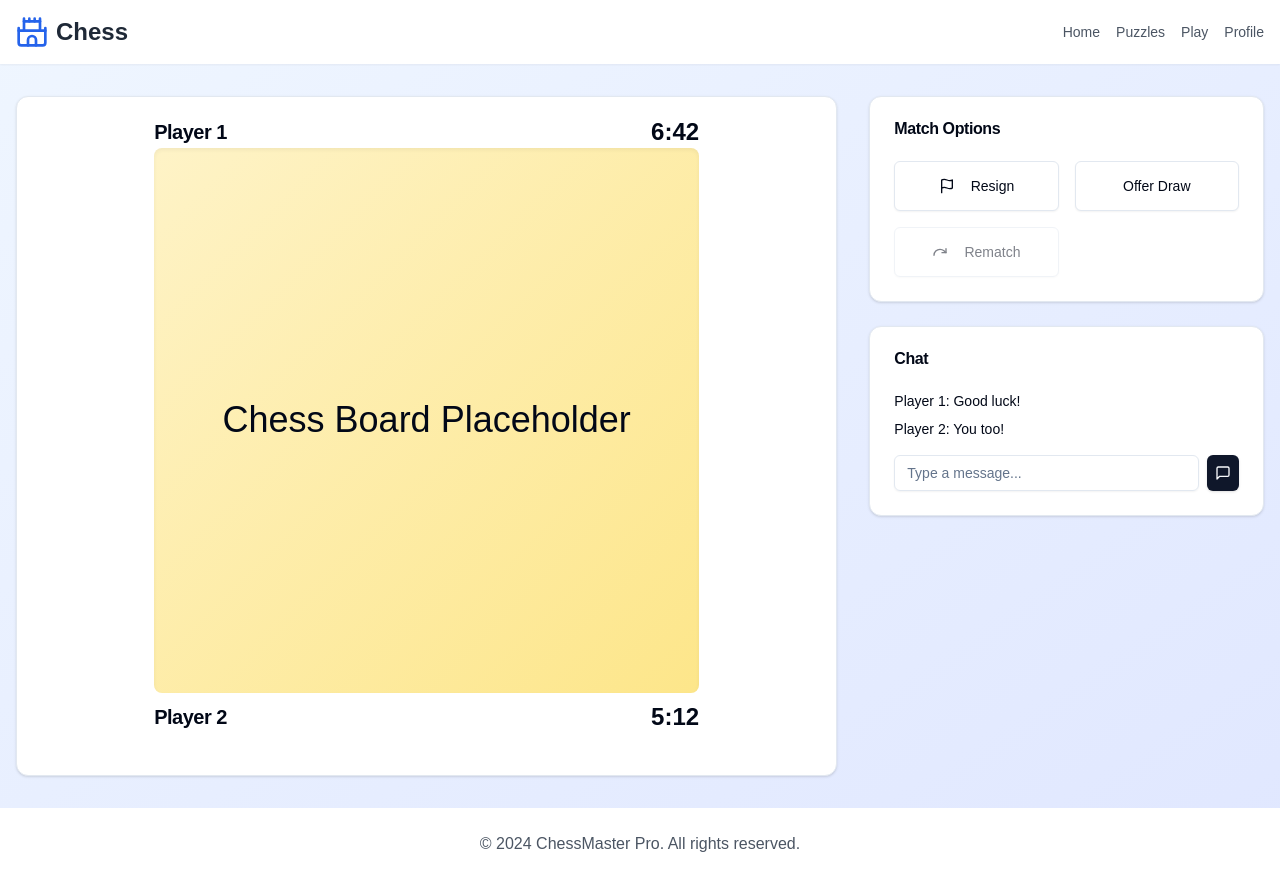
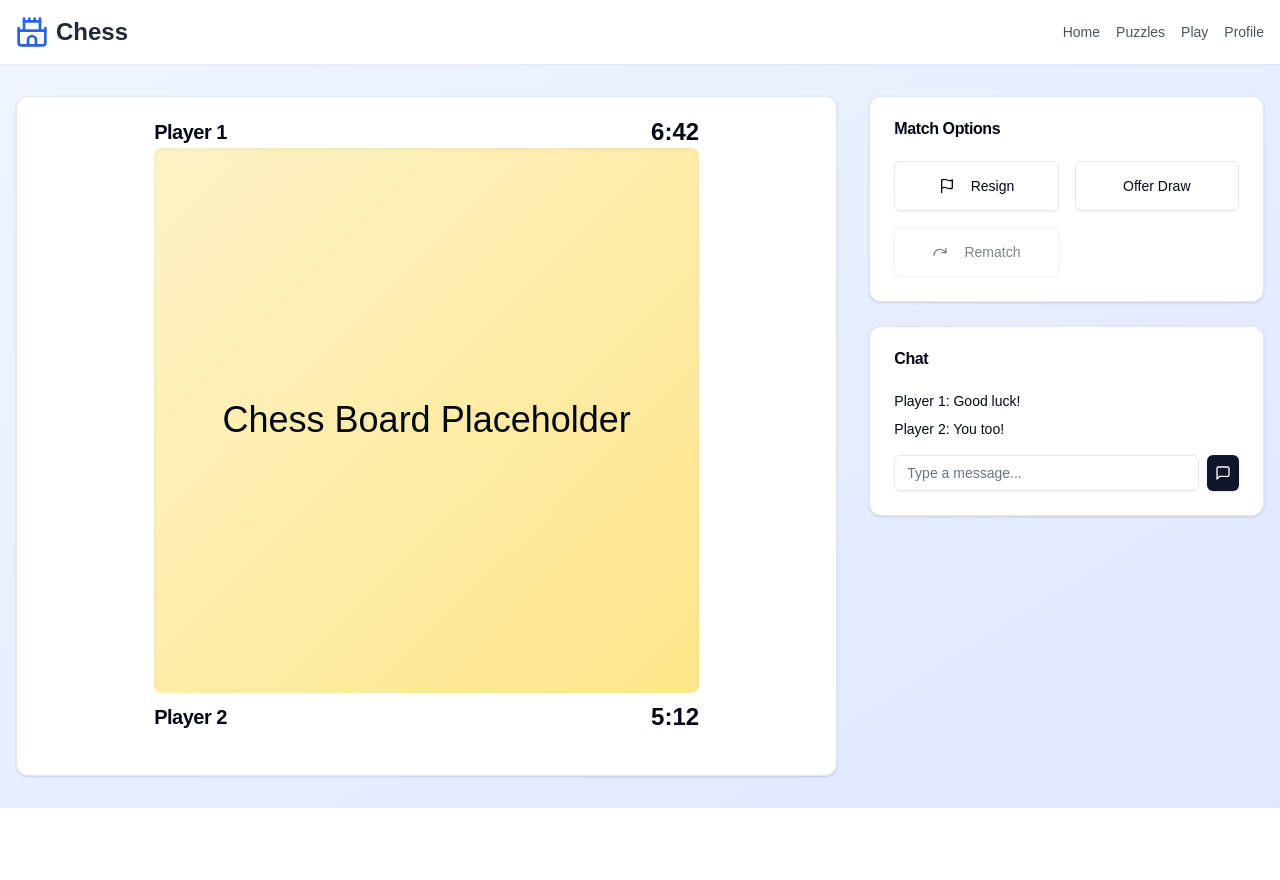
Before and after one commit to ZachMHamilton/Chess-Client, a Next.js app in the folder client/: page /versus in a window 1280 px wide. After the commit the page ends 808 px from the top, so only its background shows below. Built offline with nearby package versions, Linux system fonts and the light colour scheme.

Commit message:
feat: basic versus page complete

```diff
--- a/client/app/versus/page.tsx
+++ b/client/app/versus/page.tsx
@@ -76,11 +76,6 @@ export default function Versus() {
           </div>
         </div>
       </main>
-      <footer className="bg-white dark:bg-gray-800 shadow-sm mt-auto">
-        <div className="container mx-auto px-4 py-6 text-center text-gray-600 dark:text-gray-300">
-          © 2024 ChessMaster Pro. All rights reserved.
-        </div>
-      </footer>
     </div>
   )
 }
```
